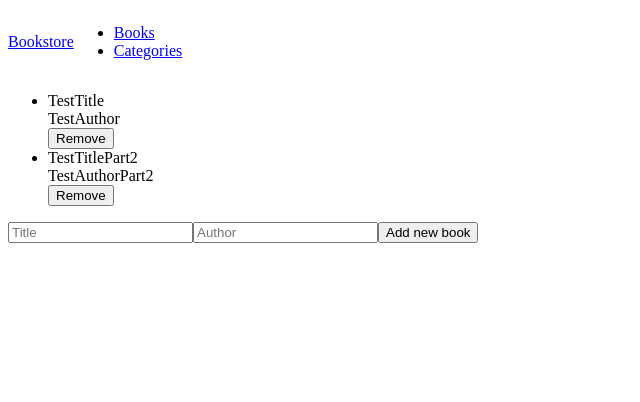
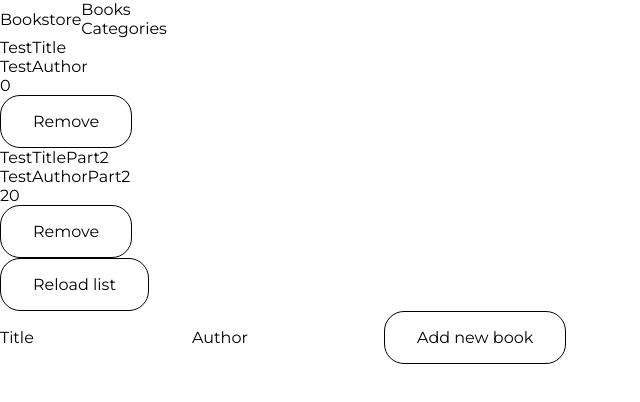
Before and after one commit to whid-bb/Bookstore, a React (Create React App) app: page / in a window 1280 px wide. Shown: the top 402 px of the page, without its empty margins (0-640 px from the left). Built offline with nearby package versions, Linux system fonts and the light colour scheme; no server answers.

Commit message:
Fix overlaping render after adding more than one el

```diff
--- a/src/App.js
+++ b/src/App.js
@@ -2,15 +2,18 @@ import { Routes, Route } from 'react-router-dom';
 import Navbar from './components/Navbar';
 import Books from './components/books/Books';
 import Categories from './components/categories/Categories';
+import './scss/base.scss';
 
 function App() {
   return (
     <>
       <Navbar />
-      <Routes>
-        <Route exact path="/" element={<Books />} />
-        <Route path="/categories" element={<Categories />} />
-      </Routes>
+      <main className="site-content">
+        <Routes>
+          <Route exact path="/" element={<Books />} />
+          <Route path="/categories" element={<Categories />} />
+        </Routes>
+      </main>
     </>
   );
 }
--- a/src/components/books/Book.js
+++ b/src/components/books/Book.js
@@ -3,7 +3,9 @@ import { useDispatch } from 'react-redux';
 import { removeAction } from '../../redux/books/books';
 
 function Book(props) {
-  const { bookId, title, author } = props;
+  const {
+    bookId, title, author, animationDelay,
+  } = props;
   const dispatch = useDispatch();
 
   const removeBook = (id) => {
@@ -17,6 +19,8 @@ function Book(props) {
       <br />
       {author}
       <br />
+      {animationDelay}
+      <br />
       <button onClick={() => removeBook(bookId)} type="button">Remove</button>
     </li>
   );
@@ -26,6 +30,7 @@ Book.propTypes = {
   bookId: PropTypes.string.isRequired,
   title: PropTypes.string.isRequired,
   author: PropTypes.string.isRequired,
+  animationDelay: PropTypes.number.isRequired,
 };
 
 export default Book;
--- a/src/components/books/Books.js
+++ b/src/components/books/Books.js
@@ -1,29 +1,42 @@
 import { useEffect } from 'react';
 import { useDispatch, useSelector } from 'react-redux';
 import { getAllAction } from '../../redux/books/books';
+import { loadedOnStartAction } from '../../redux/books/booksLoad';
 import Book from './Book';
 import Addbook from './Addbook';
+import style from './Books.module.scss';
 
 function Books() {
   const books = useSelector((state) => state.books);
+  const initialLoad = useSelector((state) => state.booksLoad);
   // console.log(books);
   const dispatch = useDispatch();
   useEffect(() => {
+    console.log(initialLoad.initLoad);
+    if (!initialLoad.initLoad) {
+      dispatch(getAllAction());
+      dispatch(loadedOnStartAction());
+    }
+  }, []);
+
+  const reloadList = () => {
     dispatch(getAllAction());
-  }, []);
+  };
   // console.log(books);
   return (
     <>
-      <ul>
-        {Object.keys(books).map((book) => (
+      <ul className={style.booksList}>
+        {Object.keys(books).map((book, index) => (
           <Book
             key={book}
             bookId={book}
             title={books[book][0].title}
             author={books[book][0].author}
+            animationDelay={index * 20}
           />
         ))}
       </ul>
+      <button type="button" onClick={() => reloadList()}>Reload list</button>
       <Addbook />
     </>
   );
--- /dev/null
+++ b/src/components/books/Books.module.scss
@@ -0,0 +1,9 @@
+@use '../../scss/utils';
+
+.booksList {
+  font-size: 2rem;
+
+  @include utils.md {
+    font-size: 1rem;
+  }
+}
--- a/src/redux/books/books.js
+++ b/src/redux/books/books.js
@@ -25,6 +25,8 @@ const booksReducer = (state = initState, action) => {
     case GET_ALL:
       return action.payload;
     case ADD:
+      console.log(state);
+      console.log(action.payload);
       return { ...state, ...action.payload };
     case REMOVE:
       // eslint-disable-next-line max-len
@@ -63,7 +65,7 @@ export const addAction = (title, author) => async (dispatch) => {
       type: ADD,
       payload: {
         // eslint-disable-next-line camelcase
-        item_id: [
+        [item_id]: [
           {
             title,
             author,
--- /dev/null
+++ b/src/redux/books/booksLoad.js
@@ -0,0 +1,18 @@
+const ITEMS_LOADED = 'ITEMS_LOADED';
+
+const initialState = {
+  initLoad: false,
+};
+
+const booksLoadReducer = (state = initialState, action) => {
+  switch (action.type) {
+    case ITEMS_LOADED:
+      return { ...state, initLoad: true };
+    default:
+      return state;
+  }
+};
+
+export const loadedOnStartAction = () => ({ type: ITEMS_LOADED });
+
+export default booksLoadReducer;
--- a/src/redux/configureStore.js
+++ b/src/redux/configureStore.js
@@ -1,13 +1,16 @@
-import { configureStore, applyMiddleware } from '@reduxjs/toolkit';
+import { configureStore } from '@reduxjs/toolkit';
 import thunk from 'redux-thunk';
 import booksReducer from './books/books';
 import categoriesReducer from './categoties/categories';
+import booksLoadReducer from './books/booksLoad';
 
 const store = configureStore({
   reducer: {
     books: booksReducer,
     categories: categoriesReducer,
+    booksLoad: booksLoadReducer,
   },
-}, applyMiddleware(thunk));
+  middleware: [thunk],
+});
 
 export default store;
--- /dev/null
+++ b/src/scss/base.scss
@@ -0,0 +1,12 @@
+@use './utils';
+@import url('https://fonts.googleapis.com/css2?family=Montserrat:wght@100;400;700&display=swap');
+body {
+  font-family: 'Montserrat', sans-serif;
+}
+
+button {
+  cursor: pointer;
+  padding: 1rem 2rem;
+  border: 1px solid black;
+  border-radius: 20px;
+}
--- /dev/null
+++ b/src/scss/utils/_breakpoints.scss
@@ -0,0 +1,16 @@
+$breakpoints: (
+  'md': 768px,
+  'sm': 613px,
+);
+/* stylelint-disable-next-line */
+@mixin md {
+  @media (min-width: map-get($breakpoints, 'md')) {
+    @content;
+  }
+}
+/* stylelint-disable-next-line */
+@mixin sm {
+  @media (min-width: map-get($breakpoints, 'sm')) {
+    @content;
+  }
+}
--- /dev/null
+++ b/src/scss/utils/_index.scss
@@ -0,0 +1,2 @@
+@forward './breakpoints';
+@forward './reset';
--- /dev/null
+++ b/src/scss/utils/_reset.scss
@@ -0,0 +1,80 @@
+/* stylelint-disable */
+/***
+    The new CSS reset - version 1.5.1 (last updated 1.3.2022)
+    GitHub page: https://github.com/elad2412/the-new-css-reset
+***/
+
+/*
+    Remove all the styles of the "User-Agent-Stylesheet", except for the 'display' property
+    - The "symbol *" part is to solve Firefox SVG sprite bug
+ */
+*:where(:not(iframe, canvas, img, svg, video):not(svg *, symbol *)) {
+  all: unset;
+  display: revert;
+}
+
+/* Preferred box-sizing value */
+*,
+*::before,
+*::after {
+  box-sizing: border-box;
+}
+
+/* Reapply the pointer cursor for anchor tags */
+a,
+button {
+  cursor: revert;
+}
+
+/* Remove list styles (bullets/numbers) */
+ol,
+ul,
+menu {
+  list-style: none;
+}
+
+/* For images to not be able to exceed their container */
+img {
+  max-width: 100%;
+}
+
+/* removes spacing between cells in tables */
+table {
+  border-collapse: collapse;
+}
+
+/* revert the 'white-space' property for textarea elements on Safari */
+textarea {
+  white-space: revert;
+}
+
+/* minimum style to allow to style meter element */
+meter {
+  -webkit-appearance: revert;
+  appearance: revert;
+}
+
+/* reset default text opacity of input placeholder */
+::placeholder {
+  color: unset;
+}
+
+/* fix the feature of 'hidden' attribute.
+   display:revert; revert to element instead of attribute */
+:where([hidden]) {
+  display: none;
+}
+
+/* revert for bug in Chromium browsers
+   - fix for the content editable attribute will work properly. */
+:where([contenteditable]) {
+  -moz-user-modify: read-write;
+  -webkit-user-modify: read-write;
+  overflow-wrap: break-word;
+}
+
+/* apply back the draggable feature - exist only in Chromium and Safari */
+:where([draggable='true']) {
+  -webkit-user-drag: element;
+}
+/* stylelint-enable */
--- /dev/null
+++ b/src/scss/utils/_utils.scss
@@ -0,0 +1,4 @@
+/* stylelint-disable-next-line */
+@mixin round {
+  border-radius: 20px;
+}
```
